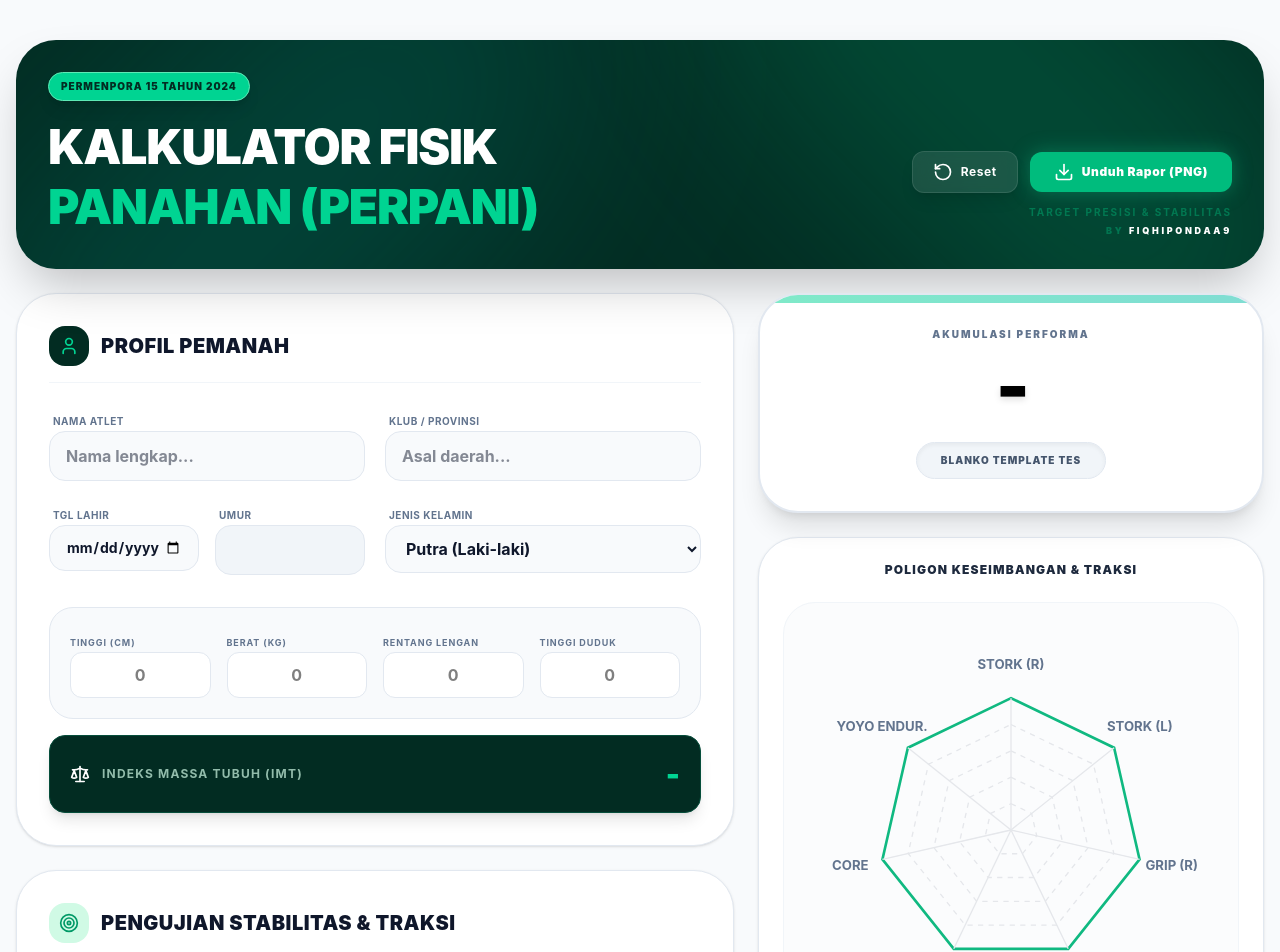
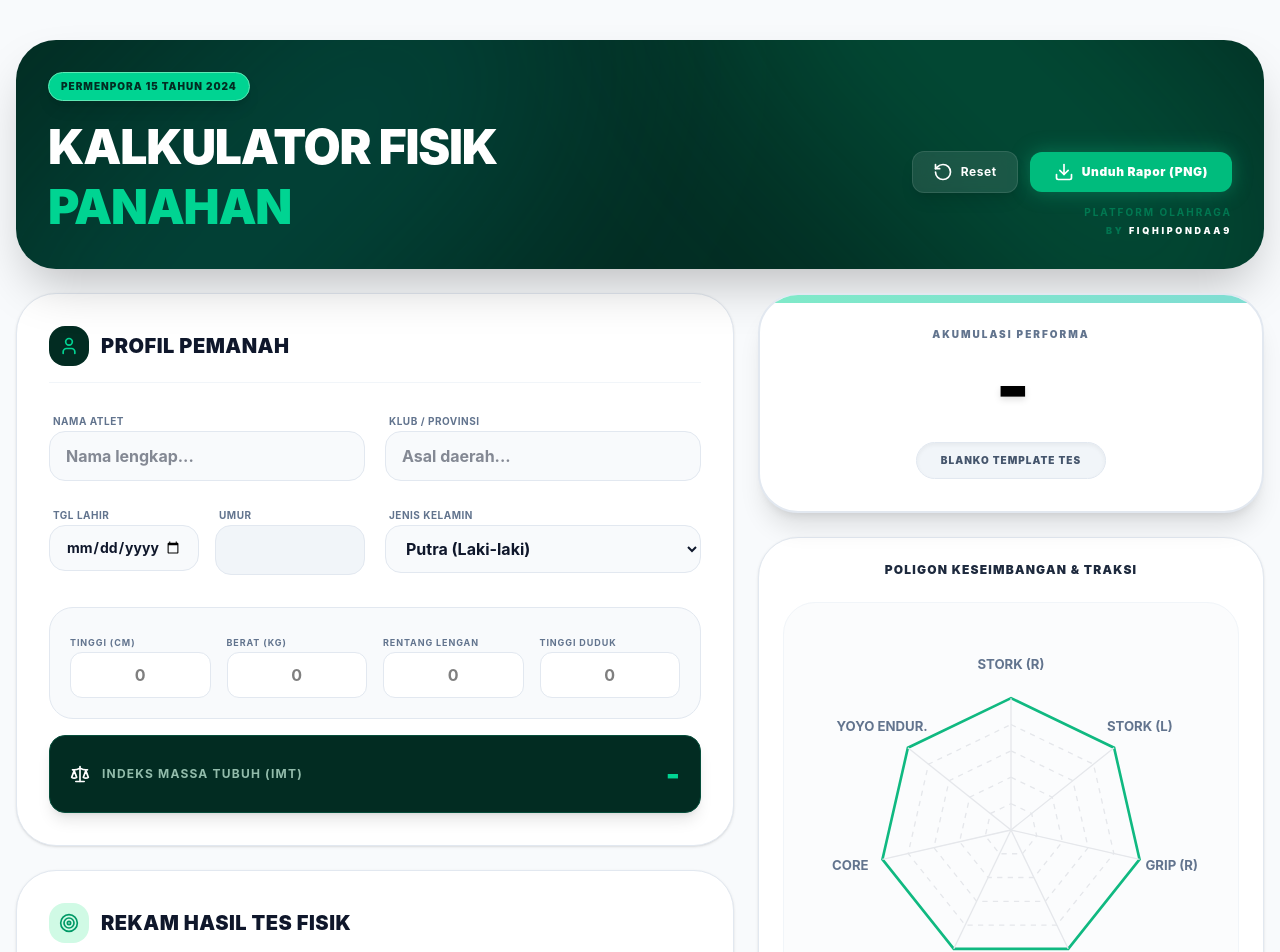
Before and after one commit to fiqhipondaa9/kalkulator-fisik-panahan, a React (Vite) app: page / in a window 1280 px wide. Shown: the top 952 px of the page. Built offline with nearby package versions, Linux system fonts and the light colour scheme.

Commit message:
OK UPDATE

```diff
--- a/src/App.jsx
+++ b/src/App.jsx
@@ -219,7 +219,7 @@
               PERMENPORA 15 TAHUN 2024
             </div>
             <h1 className="text-3xl md:text-5xl font-black tracking-tight leading-tight">
-              KALKULATOR FISIK<br/><span className="text-emerald-400">PANAHAN (PERPANI)</span>
+              KALKULATOR FISIK<br/><span className="text-emerald-400">PANAHAN</span>
             </h1>
           </div>
           <div className="text-left md:text-right w-full md:w-auto">
@@ -234,7 +234,7 @@
               </div>
             )}
             <div className="mt-3">
-              <p className="font-bold text-emerald-600/60 text-[10px] tracking-[0.2em] uppercase">Target Presisi & Stabilitas</p>
+              <p className="font-bold text-emerald-600/60 text-[10px] tracking-[0.2em] uppercase">Platform Olahraga</p>
               <p className="font-black text-emerald-500/40 text-[9px] tracking-[0.3em] uppercase mt-1">
                 By <span className="text-white">fiqhipondaa9</span>
               </p>
@@ -318,7 +318,7 @@
           <div className="bg-white rounded-[2.5rem] p-6 md:p-8 shadow-sm border border-slate-200">
             <div className="flex items-center gap-3 mb-6 border-b border-slate-100 pb-4">
               <div className="bg-emerald-100 text-emerald-600 p-2.5 rounded-2xl"><IconTarget /></div>
-              <h2 className="text-xl font-black text-slate-900 uppercase tracking-wide">Pengujian Stabilitas & Traksi</h2>
+              <h2 className="text-xl font-black text-slate-900 uppercase tracking-wide">Rekam Hasil Tes Fisik</h2>
             </div>
 
             <div className="grid grid-cols-1 sm:grid-cols-2 gap-x-8 gap-y-5">
```
